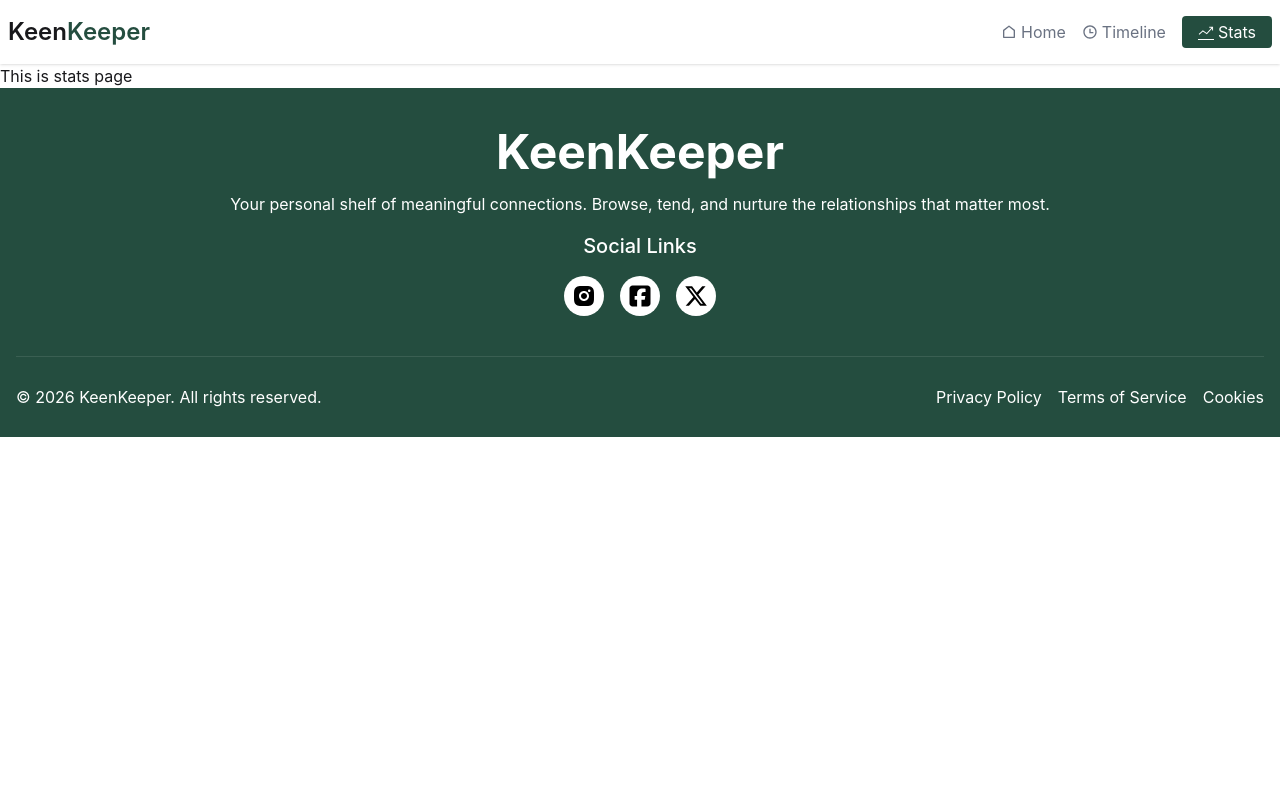
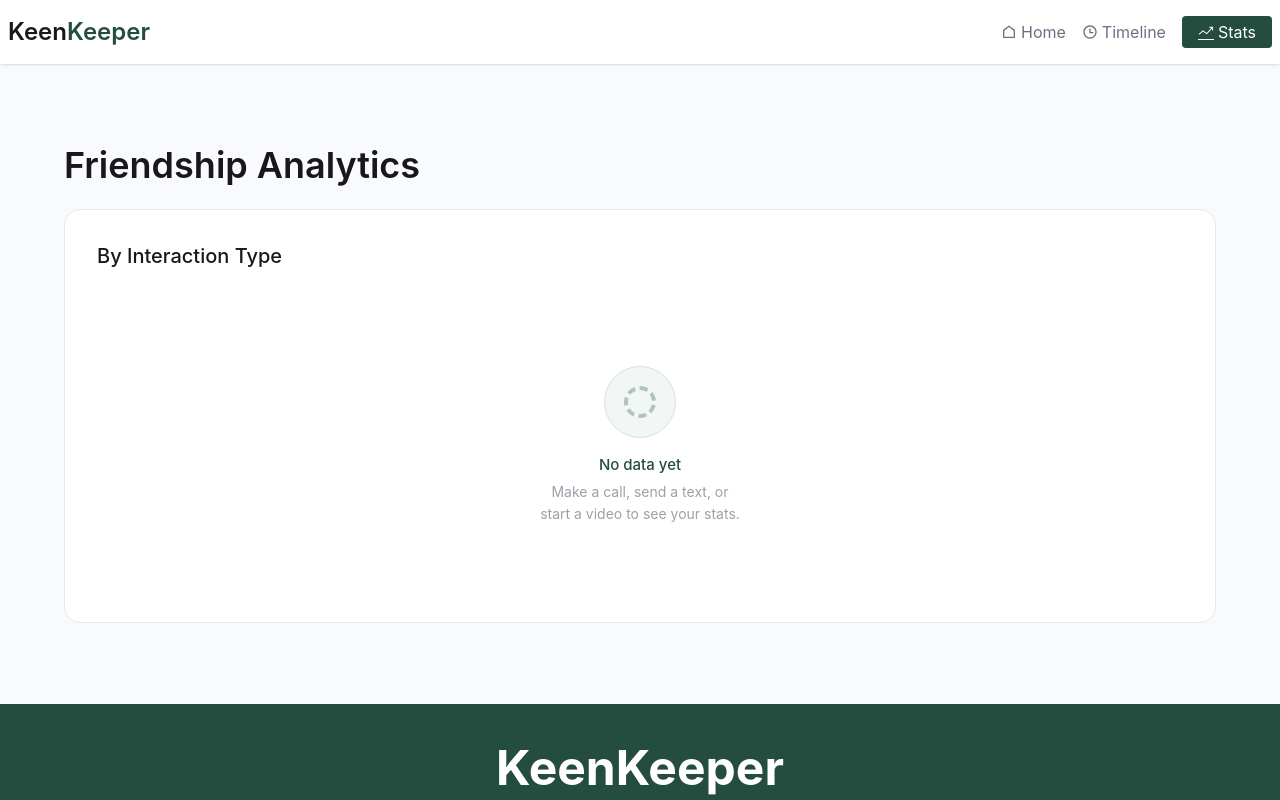
Before and after one commit to Aminulislam98/KeenKeeper, a React (Vite) app: page /stats in a window 1280 px wide. Shown: the top 800 px of the page. Built offline with nearby package versions, Linux system fonts and the light colour scheme.

Commit message:
pie cart has been added

```diff
--- a/src/pages/ProfileDetails/ProfileDetails.jsx
+++ b/src/pages/ProfileDetails/ProfileDetails.jsx
@@ -60,6 +60,7 @@ const ProfileDetails = () => {
       date: formattedDate,
     };
     setCallHistory([...callHistory, newCallDetails]);
+
     toast.success(`Call with ${name} completed`, {
       position: "top-right",
       autoClose: 3000,
--- a/src/pages/stats/StatsPage.jsx
+++ b/src/pages/stats/StatsPage.jsx
@@ -1,7 +1,115 @@
-import React from "react";
+import React, { useContext } from "react";
+import { Legend, Pie, PieChart, Tooltip } from "recharts";
+import { AllDataContext } from "../../context/AllDataProvider";
 
 const StatsPage = () => {
-  return <div>This is stats page</div>;
+  const { callHistory } = useContext(AllDataContext);
+
+  const totalCall = callHistory.reduce((count, item) => {
+    if (item.title === "Call") {
+      return count + 1;
+    }
+    return count;
+  }, 0);
+  const totalText = callHistory.reduce((count, item) => {
+    if (item.title === "Text") {
+      return count + 1;
+    }
+    return count;
+  }, 0);
+  const totalVideo = callHistory.reduce((count, item) => {
+    if (item.title === "Video") {
+      return count + 1;
+    }
+    return count;
+  }, 0);
+  const data = [
+    { name: "Text", value: totalText, fill: "#244D3F" },
+    { name: "Call", value: totalCall, fill: "#7C3AED" },
+    { name: "Video", value: totalVideo, fill: "#22C55E" },
+  ];
+
+  return (
+    <section className="max-w-full w-full bg-[#F8FAFC] min-h-[80vh] flex flex-col justify-center items-center px-4">
+      <div className="flex justify-center md:justify-start items-center max-w-6xl w-full mx-auto mb-6">
+        <h1 className="font-semibold text-4xl md:text-start text-center">
+          Friendship Analytics{" "}
+        </h1>
+      </div>
+      <div className="flex justify-center items-center bg-white flex-col pb-8 border border-gray-200 rounded-2xl max-w-6xl w-full mx-auto">
+        <h2 className="max-w-full w-full text-start text-xl font-medium p-8">
+          By Interaction Type
+        </h2>
+
+        {callHistory.length > 0 ? (
+          <PieChart width={300} height={320}>
+            <Pie
+              data={data}
+              innerRadius="60%"
+              outerRadius="80%"
+              cornerRadius="50%"
+              paddingAngle={5}
+              dataKey="value"
+              isAnimationActive={true}
+            />
+            <Legend wrapperStyle={{ paddingTop: "16px" }} />
+            <Tooltip />
+          </PieChart>
+        ) : (
+          // 👇 empty state
+          <div className="flex flex-col items-center justify-center py-16 text-center max-w-6xl w-full mx-auto bg-white">
+            <div className="w-[72px] h-[72px] rounded-full bg-[#f2f7f5] border border-[#d4e3de] flex items-center justify-center mb-4">
+              <div className="w-8 h-8 rounded-full border-4 border-dashed border-[#244D3F] opacity-30" />
+            </div>
+            <p className="text-[#244D3F] font-medium text-[15px] mb-1">
+              No data yet
+            </p>
+            <p className="text-sm text-zinc-400 max-w-[200px] leading-relaxed">
+              Make a call, send a text, or start a video to see your stats.
+            </p>
+          </div>
+        )}
+      </div>
+      {/* <div className="flex flex-col gap-4  max-w-6xl w-full mx-auto">
+        <h1 className="text-[#1F2937] text-4xl font-semibold">
+          Friendship Analytics
+        </h1>
+        <div className=" flex justify-center items-center bg-white  flex-col pb-8 border border-gray-200 rounded-2xl">
+          <h2 className="max-w-full w-full text-start text-xl font-medium p-8">
+            By Interaction Type
+          </h2>
+          <PieChart
+            style={{
+              width: "100%",
+              maxWidth: "300px",
+              maxHeight: "60vh",
+              aspectRatio: 1,
+            }}
+            responsive
+          >
+            <Pie
+              data={data}
+              innerRadius="80%"
+              outerRadius="100%"
+              // Corner radius is the rounded edge of each pie slice
+              cornerRadius="50%"
+              fill="#8884d8"
+              // padding angle is the gap between each pie slice
+              paddingAngle={5}
+              dataKey="value"
+              isAnimationActive={true}
+            />
+            <Legend
+              wrapperStyle={{
+                marginTop: "20px",
+              }}
+            />
+            <Tooltip></Tooltip>
+          </PieChart>
+        </div>
+      </div> */}
+    </section>
+  );
 };
 
 export default StatsPage;
```
